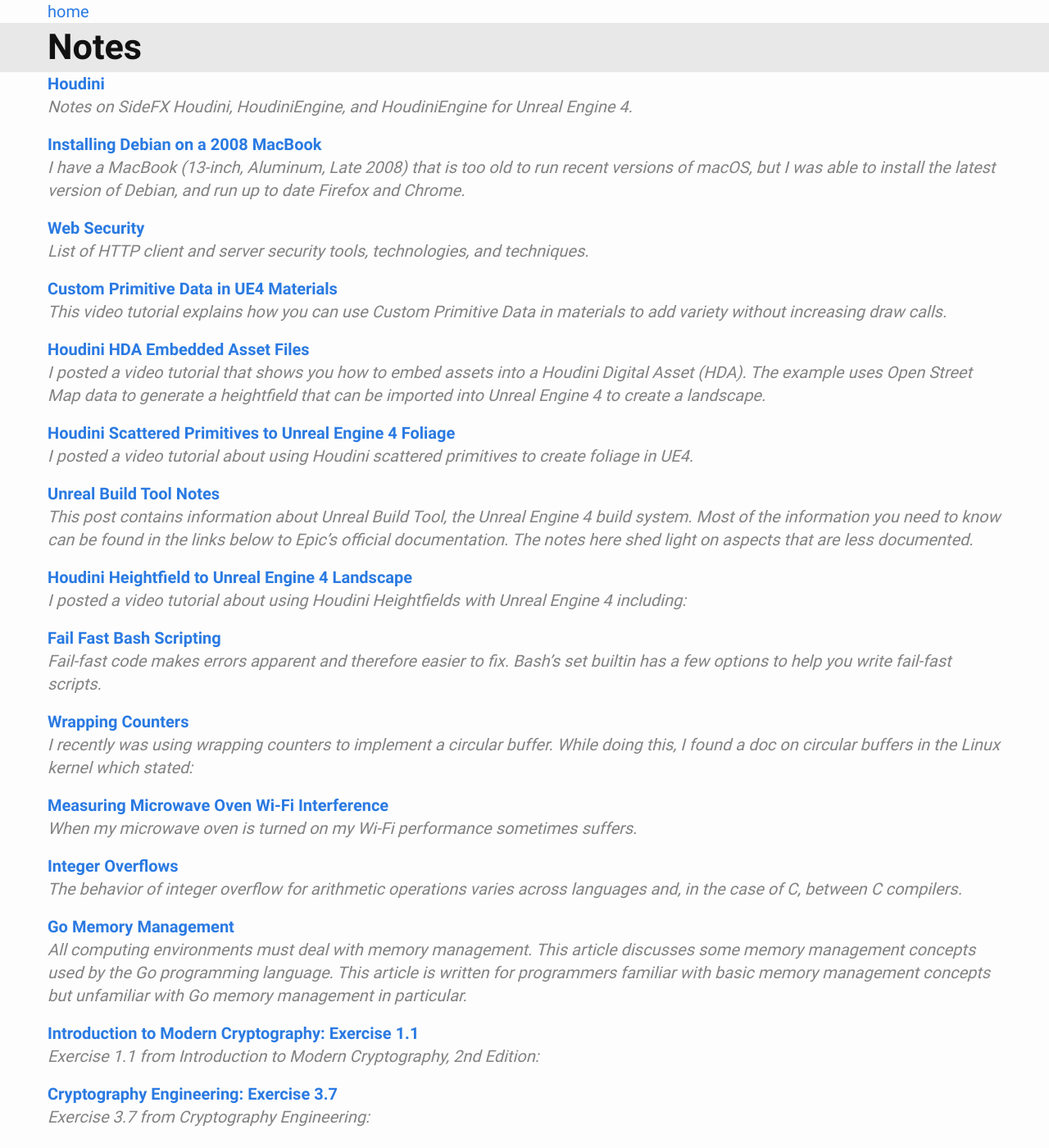
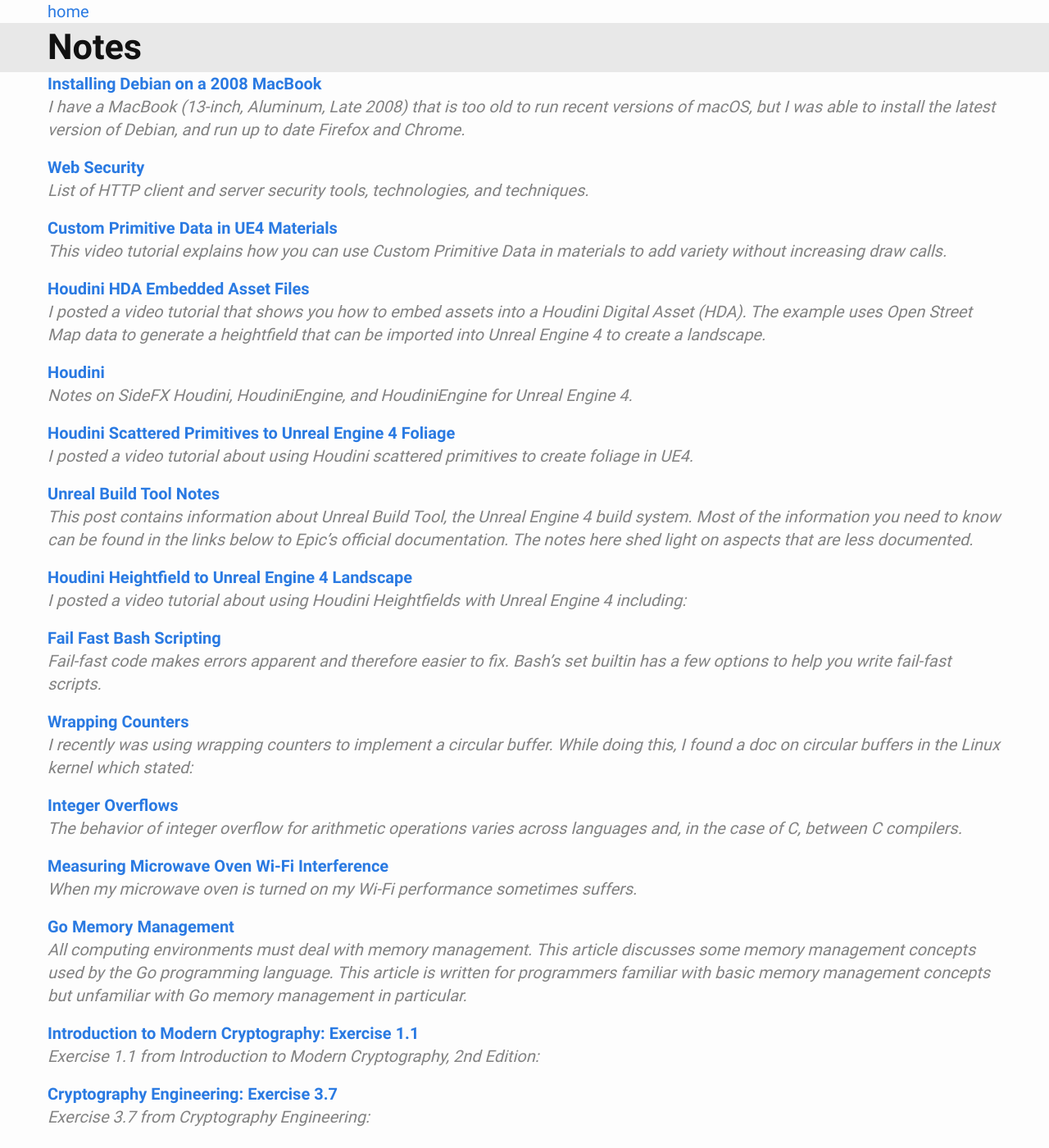
Before and after one commit to drichardson/dougrichardson.us, a Jekyll site: the page built from site/index.html, in a window 1280 px wide and 1400 px high. Shown: the whole window at 82% size. Built offline with Jekyll 4.4.1, drawn with Linux system fonts in a browser that asks for light colours.

Commit message:
sort everything on front page by date

```diff
--- a/site/index.html
+++ b/site/index.html
@@ -13,20 +13,15 @@
 <main>
 <section>
 <ul class="list">
-{%- for note in site.notes %}
+{%- assign everything = site.posts | concat: site.notes | sort: "date" | reverse %}
+{% for note in everything %}
     {%- unless jekyll.environment == "production" and note.draft %}
 <li>
-<a href="{{ note.url }}">{{ note.title }} {% if note.draft %}(draft){% endif %}</a>
+<a href="{{ note.url }}">{{ note.title }}{% if note.draft %} (draft){% endif %}</a>
 <p class="description">{{ note.excerpt | strip_html }}</p>
 </li>
     {%- endunless %}
-{%- endfor %}
-{%- for post in site.posts %}
-<li>
-<a href="{{ post.url }}">{{ post.title }}</a>
-<p class="description">{{ post.excerpt | strip_html }}</p>
-</li>
-{%- endfor %}
+{% endfor %}
 </ul>
 </section>
 </main>
```
Also changed, not shown: site/_notes/web-security.md (+1 -1 lines).
